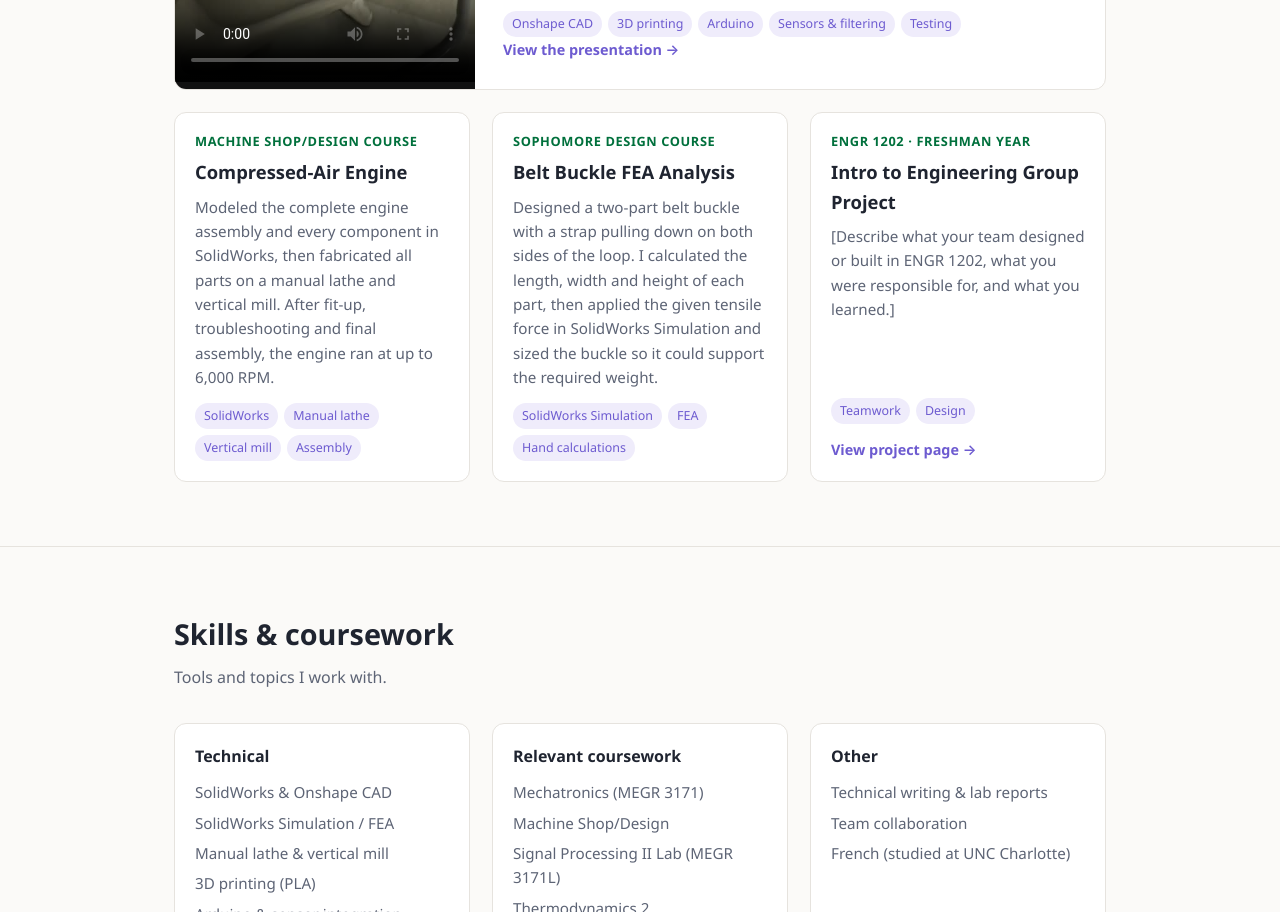
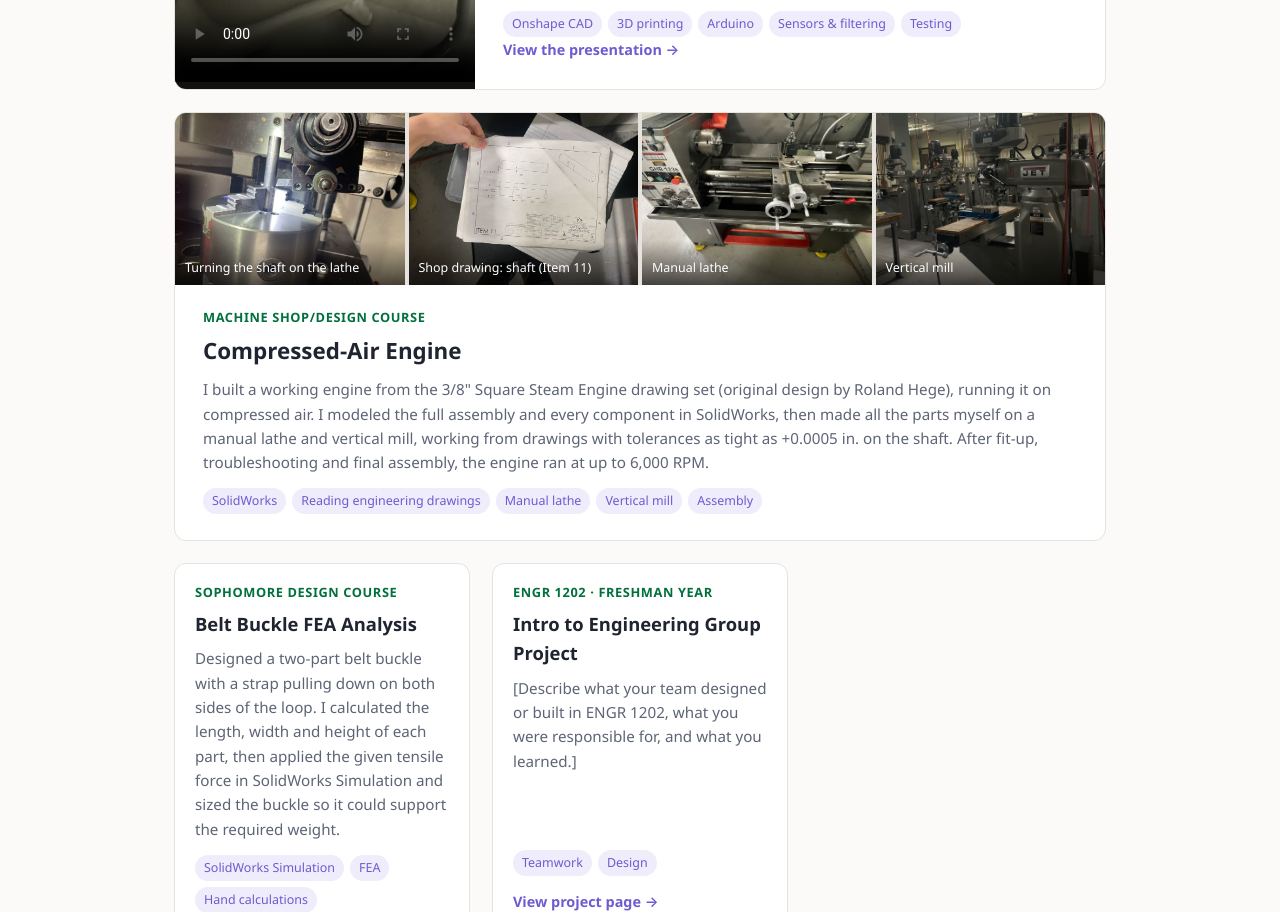
Before and after one commit to tularmah/tularmah.github.io, a plain HTML site: page index.html in a window 1280 px wide. Shown: the part 1615-2527 px from the top of the page. Drawn offline with Linux system fonts and the light colour scheme; grey boxes are pictures that could not be loaded.

Commit message:
Add files via upload

```diff
--- a/index.html
+++ b/index.html
@@ -108,6 +108,17 @@
   .stats span { font-size: .78rem; color: var(--muted); line-height: 1.3; display: block; }
   .links { margin-top: auto; }
 
+  .wide { margin-bottom: 22px; }
+  .wide:hover { transform: none; }
+  .gallery { display: grid; grid-template-columns: repeat(4, 1fr); gap: 4px; background: var(--line); }
+  .gallery a { position: relative; display: block; aspect-ratio: 4/3; overflow: hidden; }
+  .gallery img { width: 100%; height: 100%; object-fit: cover; display: block; transition: transform .25s; }
+  .gallery a:hover img { transform: scale(1.04); }
+  .gallery span { position: absolute; left: 0; right: 0; bottom: 0; padding: 18px 10px 7px; font-size: .78rem; color: #fff;
+                  background: linear-gradient(transparent, rgba(0,0,0,.65)); }
+  .wide .body { padding: 22px 28px 26px; }
+  .wide h3 { font-size: 1.4rem; }
+
   /* skills */
   .skills { display: grid; grid-template-columns: repeat(auto-fit, minmax(220px, 1fr)); gap: 22px; }
   .skills div { background: var(--surface); border: 1px solid var(--line); border-radius: 12px; padding: 20px; }
@@ -124,6 +135,7 @@
     nav ul { display: none; }
     .hero .wrap, .about-grid, .featured { grid-template-columns: 1fr; }
     .featured video { max-height: 480px; }
+    .gallery { grid-template-columns: 1fr 1fr; }
     .stats { grid-template-columns: 1fr 1fr 1fr; }
     .photo { justify-self: start; max-width: 200px; order: -1; }
     header.hero { padding-top: 48px; }
@@ -204,16 +216,23 @@
       </div>
     </article>
 
+    <article class="card wide">
+      <div class="gallery">
+        <a href="shop-lathe-turning.jpg" target="_blank"><img src="shop-lathe-turning.jpg" alt="Shaft stock clamped in a lathe chuck, ready for turning" loading="lazy"><span>Turning the shaft on the lathe</span></a>
+        <a href="shop-drawing-shaft.jpg" target="_blank"><img src="shop-drawing-shaft.jpg" alt="Engineering drawing of the engine shaft, Item 11" loading="lazy"><span>Shop drawing: shaft (Item 11)</span></a>
+        <a href="shop-lathe.jpg" target="_blank"><img src="shop-lathe.jpg" alt="JET GHB-1236 manual lathe in the machine shop" loading="lazy"><span>Manual lathe</span></a>
+        <a href="shop-mill.jpg" target="_blank"><img src="shop-mill.jpg" alt="JET vertical milling machine in the machine shop" loading="lazy"><span>Vertical mill</span></a>
+      </div>
+      <div class="body">
+        <div class="meta">Machine Shop/Design course</div>
+        <h3>Compressed-Air Engine</h3>
+        <p>I built a working engine from the 3/8" Square Steam Engine drawing set (original design by Roland Hege), running it on compressed air. I modeled the full assembly and every component in SolidWorks, then made all the parts myself on a manual lathe and vertical mill, working from drawings with tolerances as tight as +0.0005 in. on the shaft. After fit-up, troubleshooting and final assembly, the engine ran at up to 6,000 RPM.</p>
+        <div class="tags"><span>SolidWorks</span><span>Reading engineering drawings</span><span>Manual lathe</span><span>Vertical mill</span><span>Assembly</span></div>
+      </div>
+    </article>
+
     <div class="projects">
 
-      <article class="card">
-        <div class="body">
-          <div class="meta">Machine Shop/Design course</div>
-          <h3>Compressed-Air Engine</h3>
-          <p>Modeled the complete engine assembly and every component in SolidWorks, then fabricated all parts on a manual lathe and vertical mill. After fit-up, troubleshooting and final assembly, the engine ran at up to 6,000 RPM.</p>
-          <div class="tags"><span>SolidWorks</span><span>Manual lathe</span><span>Vertical mill</span><span>Assembly</span></div>
-        </div>
-      </article>
 
       <article class="card">
         <div class="body">
```
Also changed, not shown: shop-drawing-shaft.jpg (added), shop-lathe-turning.jpg (added), shop-lathe.jpg (added), shop-mill.jpg (added).
